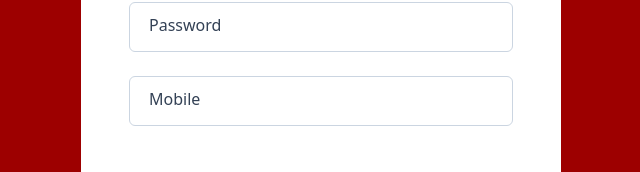
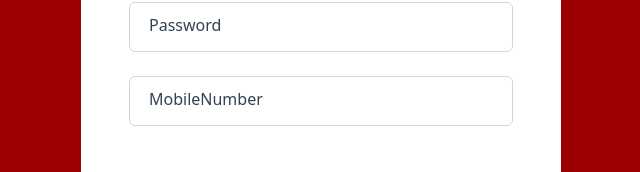
Before and after one commit to devjs1000/course-hub, a React (Vite) app: page /signup in a window 1280 px wide. Shown: the part 318-490 px from the top of the page, without its empty margins (319-959 px from the left). Built offline with nearby package versions, Linux system fonts and the light colour scheme.

Commit message:
auth bug fixed

```diff
--- a/src/components/Auth/FormControl.jsx
+++ b/src/components/Auth/FormControl.jsx
@@ -10,6 +10,7 @@ function FormControl({ type, label, onChange }) {
 				autoComplete="off"
 				placeholder=" "
 				onChange={onChange}
+				name={label}
 				required
 			/>
 			<label
--- a/src/components/Auth/Login.jsx
+++ b/src/components/Auth/Login.jsx
@@ -33,7 +33,7 @@ const Login = () => {
 				<form className="w-4/5 h-full" onSubmit={submitLogin}>
 					<h2 className="text-4xl font-semibold mb-12">Login</h2>
 					<div className="flex flex-col items-start gap-6 mb-12">
-						<FormControl type="email" label="email" onChange={getLoginData} />
+						<FormControl type="email" label="email"  onChange={getLoginData} />
 						<FormControl
 							type="password"
 							label="password"
--- a/src/components/Auth/Signup.jsx
+++ b/src/components/Auth/Signup.jsx
@@ -31,7 +31,7 @@ const Signup = () => {
 	const submitSignup = e => {
 		e.preventDefault();
 		console.log(signupData);
-		// signup(signupData);
+		signup(signupData);
 		e.target.reset();
 	};
 
@@ -53,7 +53,7 @@ const Signup = () => {
 						/>
 						<FormControl
 							type="number"
-							label="mobile"
+							label="mobileNumber"
 							onChange={getSignupData}
 						/>
 
```
